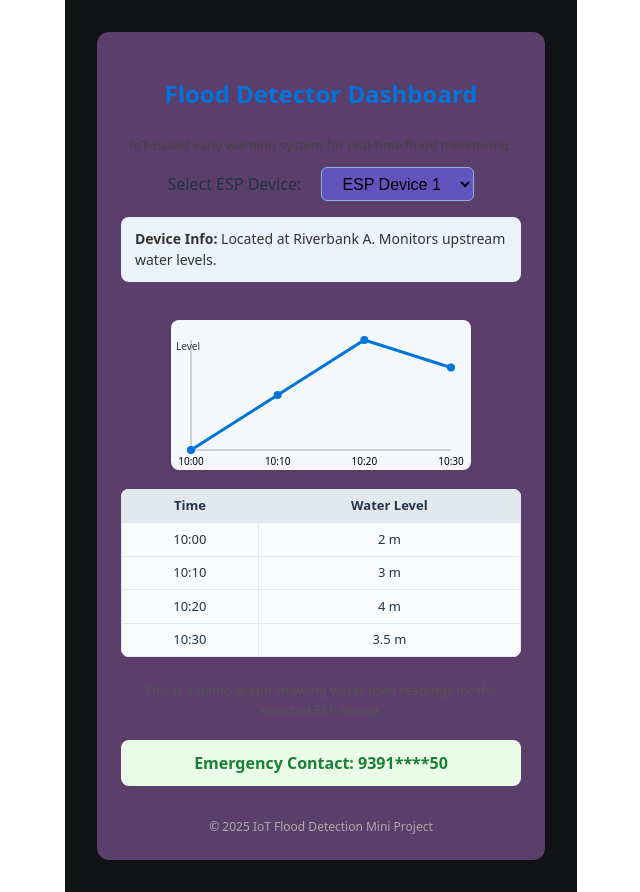
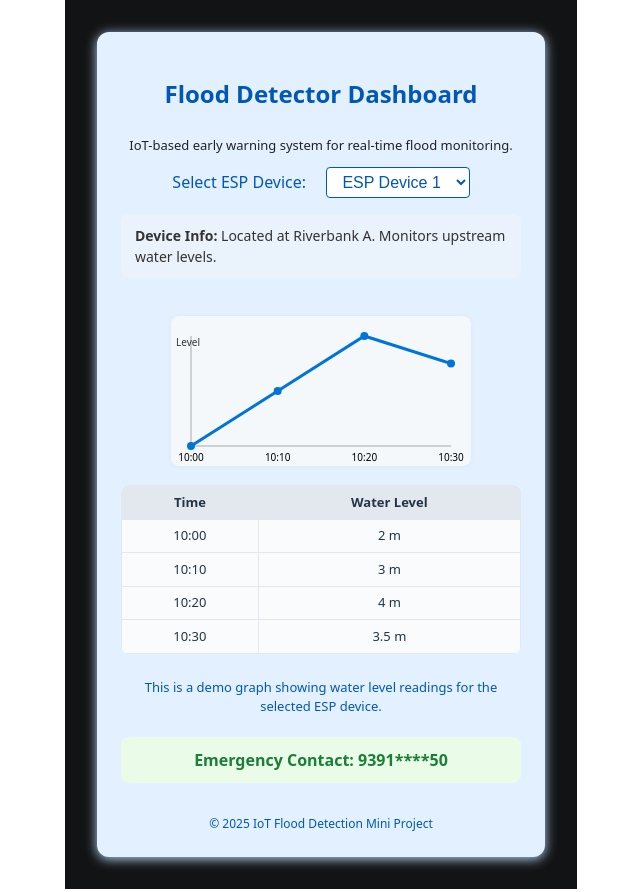
Before and after one commit to srinivas-puj/flood-detector-frontend, a React (Vite) app: page / in a window 1280 px wide. Shown: the whole page, without its empty margins (319-959 px from the left). Built offline with nearby package versions, Linux system fonts and the light colour scheme.

Commit message:
css change

```diff
--- a/src/App.jsx
+++ b/src/App.jsx
@@ -166,17 +166,18 @@ function App() {
   const latestLevel = currentData[currentData.length - 1].level;
 
   return (
-    <div className="App" style={{ padding: 24, maxWidth: 400, margin: '0 auto' }}>
-      <h2>Flood Detector Dashboard</h2>
-      <p style={{ color: "#444", marginBottom: 12 }}>
+    <div className="App" style={{ padding: 24, maxWidth: 400, margin: '0 auto', background: '#e3f0ff', borderRadius: 12, boxShadow: '0 2px 12px #b6d6f6' }}>
+      <h2 style={{ color: "#0057b8" }}>Flood Detector Dashboard</h2>
+      <p style={{ color: "#222", marginBottom: 12 }}>
         IoT-based early warning system for real-time flood monitoring.
       </p>
       <div style={{ marginBottom: 16 }}>
-        <label htmlFor="device-select">Select ESP Device: </label>
+        <label htmlFor="device-select" style={{ color: "#0057b8" }}>Select ESP Device: </label>
         <select
           id="device-select"
           value={selectedDevice}
           onChange={e => setSelectedDevice(e.target.value)}
+          style={{ background: "#fff", border: "1px solid #0057b8", borderRadius: 4, color: "#0057b8", padding: "0.3em 0.7em" }}
         >
           {devices.map(device => (
             <option key={device.id} value={device.id}>{device.name}</option>
@@ -187,7 +188,7 @@ function App() {
       <AlertBanner level={latestLevel} />
       <LineGraph data={currentData} />
       <SensorTable data={currentData} />
-      <p style={{ marginTop: 24, color: '#555', fontSize: 13 }}>
+      <p style={{ marginTop: 24, color: '#0057b8', fontSize: 13 }}>
         This is a demo graph showing water level readings for the selected ESP device.
       </p>
       <div style={{
@@ -200,7 +201,7 @@ function App() {
       }}>
         Emergency Contact: 9391****50
       </div>
-      <footer style={{ marginTop: 32, fontSize: 12, color: "#aaa" }}>
+      <footer style={{ marginTop: 32, fontSize: 12, color: "#0057b8" }}>
         &copy; {new Date().getFullYear()} IoT Flood Detection Mini Project
       </footer>
     </div>
```
